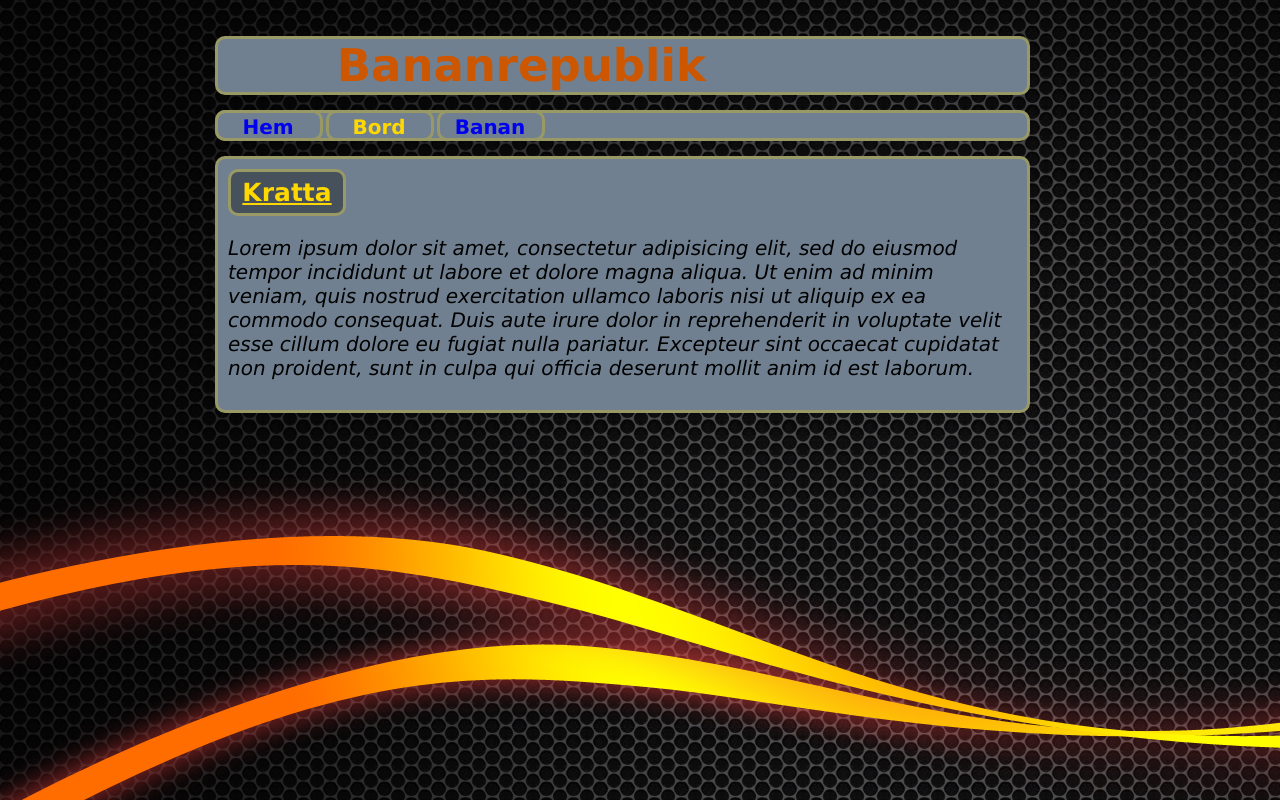
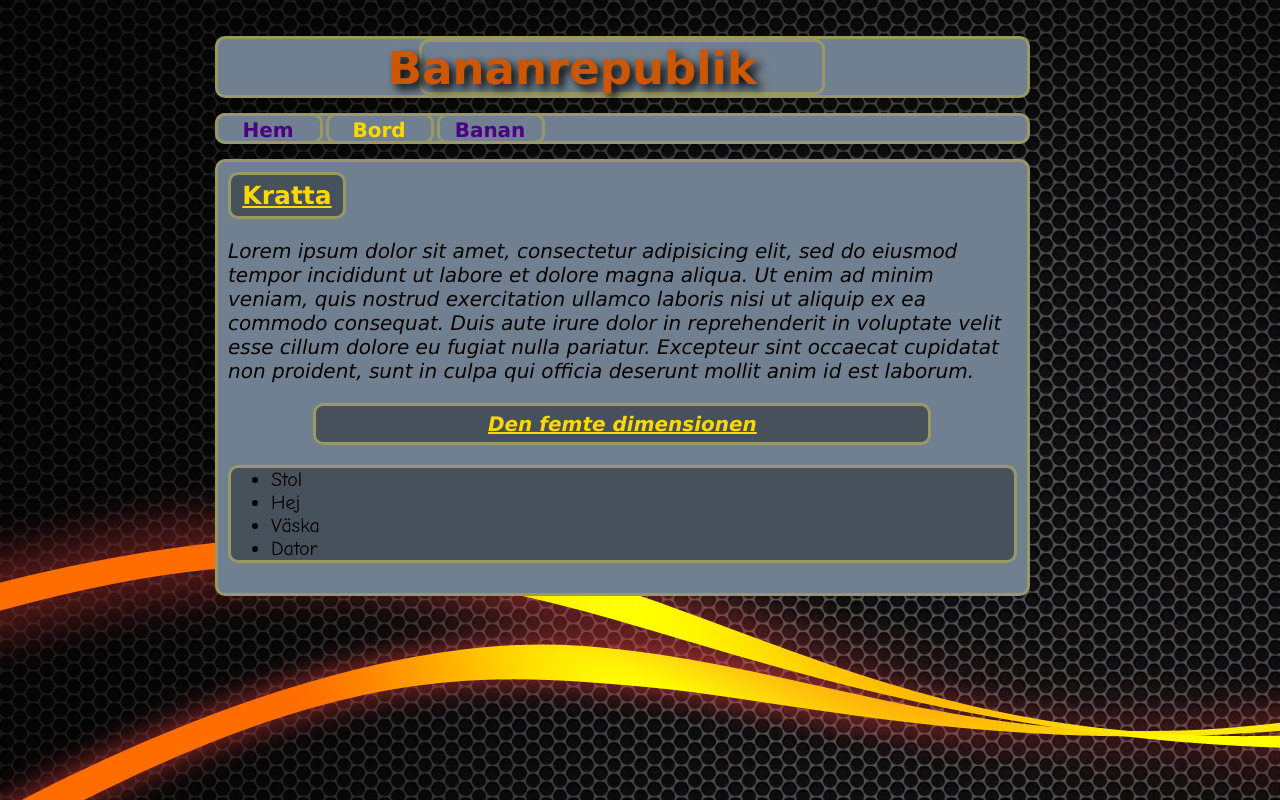
Before and after one commit to Humlesnurr/Bananrepublik, a plain HTML site: page index2.html in a window 1280 px wide. Drawn offline with Linux system fonts and the light colour scheme.

Commit message:
lade till ett ul-element och ändrade lite på ribbon. Testat skuggning.

```diff
--- a/index2.html
+++ b/index2.html
@@ -8,7 +8,9 @@
 </head>
 <body>
 	<div class="main">
-		<h1>Bananrepublik</h1>
+		<div class="mainribbon">
+			<h1>Bananrepublik</h1>
+		</div>
 	</div>
 		<nav>
 			<a href="Index.html"> <div class="menuitem">
@@ -35,6 +37,16 @@
 			proident, sunt in culpa qui officia deserunt mollit anim id est laborum.
 		</p>
 
+		<h2>
+			Den femte dimensionen
+		</h2>
+
+		<ul>
+			<li>Stol</li>
+			<li>Hej</li>
+			<li>Väska</li>
+			<li>Dator</li>
+		</ul>
 
 	</div>
 
--- a/stil.css
+++ b/stil.css
@@ -15,15 +15,19 @@ body{		/*avsmalnad body låter en se bakgrunden*/
 ul{
 	font-size: 20px;
 	font-family: verdana;
-	background-color: red;
+	background-color: #47515b;
+	border-radius: 10px;
+	border-style: solid;
+	border-color: #999966;
+	font-style: normal;
+	font-family: "Comic sans MS", sans-serif;
 }
 h1{
 	font-size: 45px;
 	margin:0px 0px 0px -25%;
 	font-family: "lucida grande", sans-serif;
 	color: #cc5700;
-
-	text-align: center;
+	text-shadow: 5px 5px 10px #000000;
 
 
 }
@@ -54,7 +58,21 @@ h1{
 	width: 100px;
 	text-align: center;
 }
-
+h2{
+	font-family: "lucida grande", sans-serif;
+	font-size: 20px;
+	color: #ffd800;
+	font-style: bold;
+	text-decoration: underline;
+	border-radius: 10px;
+	border-style: solid;
+	border-color: #999966;
+	background-color: #47515b;
+	margin: auto;
+	padding: 6px;
+	width: 600px;
+	text-align: center;
+}
 nav{
 	height:25px;
 	border-color: #999966;
@@ -75,6 +93,10 @@ nav  .menuitem{		/*försökt få knapparna att åka isär mer*/
 	border-radius: 10px;
 	border-color: #999966;
 	padding-right: 2px;
+	color: indigo;
+}
+.menuitem:visited{
+	background-color: #47515b;
 }
 .current:hover{
 	color: #cc5700;
@@ -90,33 +112,37 @@ nav  .menuitem{		/*försökt få knapparna att åka isär mer*/
 .current{
 	color: #ffd800;
 	text-decoration: ;	/*osäker på vilken/vilka sorts decoration som finns*/
-
 }
 .menuitem:hover{
 	color: #cc5700; /*tagit den orangea färgen från bakgrunden och letat upp rgb*/
 	border-style: solid;
-	height: 25px;
+	height: 30px;
 	background-color: #47515b;
 	border-color: #ffffff;
+	text-align: center;
+	width: 110px;
 }
-
 .main{
 	background-color: slategray;
 	border-style: solid;
 	border-radius: 10px;
 	border-color: #999966;
 	margin: 15px;
+	z-index: 100;
+	text-align: center;
 
 
 }
-.mainribbon{ /*Vill försöka att ge h1 en ribbon*/
+.mainribbon{ /*Vill försöka att ge h1 en ribbon*/ /*Misslyckas totalt*/
 	height:50px;
-	width:200px;
+	width:400px;
 	border:solid;
-	margin:auto;
-	border-color: green;
-
-
+	margin: auto;
+	border-color: #999966;
+	background-color: slategray;
+	border-radius: 10px;
+	z-index: 99;
+	text-align: center;	/*VARFÖR GÖR DEN SÅ HÄR MOT MIG*/
 
 }
 .link1{ /*Ska göra om länkarna på något sätt*/
@@ -135,9 +161,9 @@ nav  .menuitem{		/*försökt få knapparna att åka isär mer*/
 	border-style: solid;
 	border-color: #ffffff;
 	background-color: #47515b;
-	font-family: "lucida grande", sans-serif;
+	font-family: "Comic sans MS", sans-serif;
 	margin: 0px 0px 0px 0px;
 	padding: 5px;
 	color: #cc5700;
-	text-decoration: line-through;
+	text-decoration: underline;
 }
```
